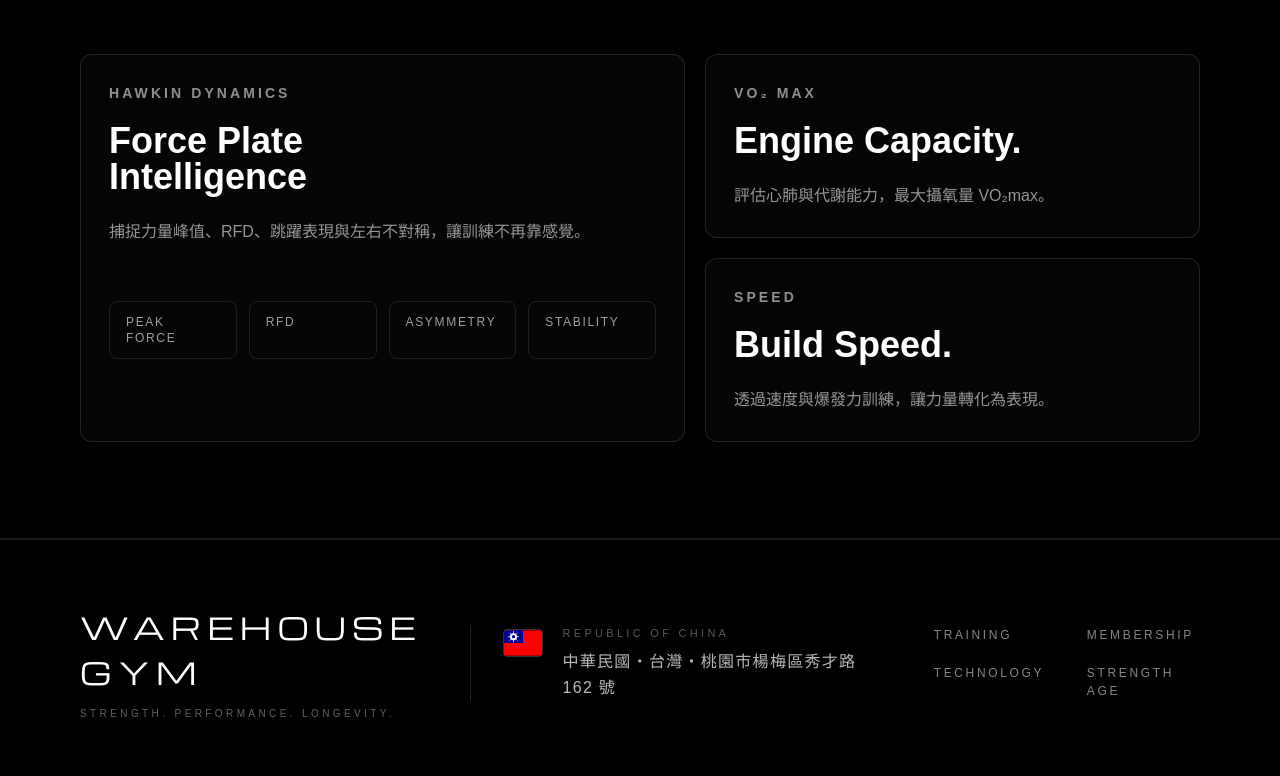
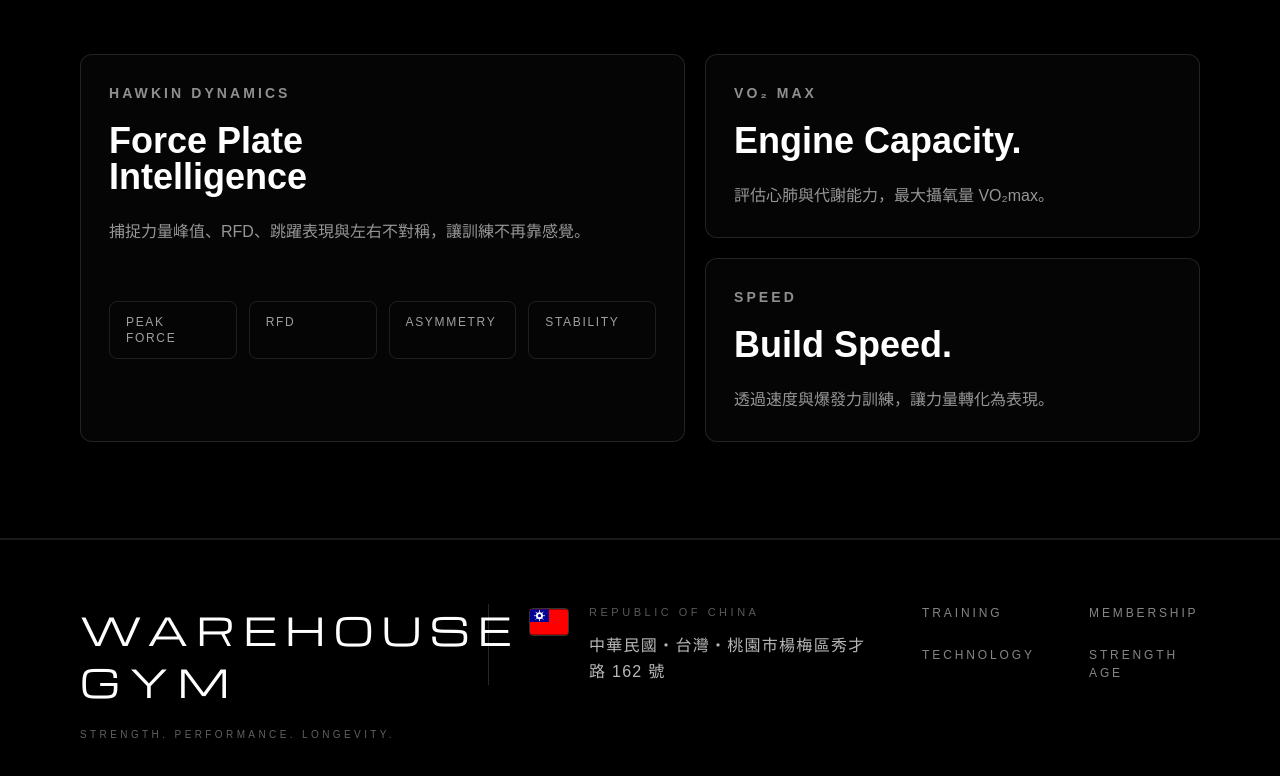
Before and after one commit to dezz604/warehouse-gym, a Next.js app: page / in a window 1280 px wide. Shown: the part 5824-6600 px from the top of the page. Built offline with nearby package versions, Linux system fonts and the light colour scheme.

Commit message:
Refine footer vertical layout

```diff
--- a/app/page.tsx
+++ b/app/page.tsx
@@ -729,22 +729,24 @@ export default function Home() {
       </section>
 
 <footer className="border-t border-white/10 px-6 py-16 md:px-14 lg:px-20">
-  <div className="mx-auto grid max-w-7xl grid-cols-1 gap-12 lg:grid-cols-[0.95fr_1.25fr_0.8fr] lg:items-center">
+  <div className="mx-auto grid max-w-7xl grid-cols-1 gap-12 lg:grid-cols-[0.85fr_1.25fr_0.9fr] lg:items-start">
     {/* LEFT LOGO */}
     <div>
       <div
-        className={`${michroma.className} text-[22px] uppercase tracking-[0.2em] text-white md:text-[26px] lg:text-[30px]`}
+        className={`${michroma.className} max-w-[360px] text-[26px] uppercase leading-[1.35] tracking-[0.22em] text-white md:text-[32px] lg:text-[38px]`}
       >
-        WAREHOUSE GYM
+        WAREHOUSE
+        <br />
+        GYM
       </div>
 
-      <div className="mt-3 text-[10px] uppercase tracking-[0.34em] text-white/38">
+      <div className="mt-5 text-[10px] uppercase tracking-[0.34em] text-white/38">
         Strength. Performance. Longevity.
       </div>
     </div>
 
     {/* CENTER ADDRESS */}
-    <div className="border-l border-white/15 pl-8">
+    <div className="border-l border-white/15 pl-10">
       <div className="flex items-start gap-5">
         {/* Taiwan Flag */}
         <div className="mt-1 h-7 w-10 shrink-0 overflow-hidden rounded-sm border border-white/20 shadow-sm">
@@ -763,11 +765,11 @@ export default function Home() {
         </div>
 
         <div>
-          <div className="text-[11px] uppercase tracking-[0.3em] text-white/35">
+          <div className="text-[11px] uppercase tracking-[0.32em] text-white/35">
             Republic of China
           </div>
 
-          <div className="mt-2 text-base leading-relaxed tracking-[0.08em] text-white/72">
+          <div className="mt-3 text-base leading-relaxed tracking-[0.08em] text-white/72">
             中華民國・台灣・桃園市楊梅區秀才路 162 號
           </div>
         </div>
@@ -775,7 +777,7 @@ export default function Home() {
     </div>
 
     {/* RIGHT NAV */}
-    <nav className="grid grid-cols-2 gap-x-10 gap-y-5 text-[12px] uppercase tracking-[0.22em] text-white/52 lg:justify-self-end">
+    <nav className="grid grid-cols-2 gap-x-14 gap-y-6 text-[12px] uppercase tracking-[0.24em] text-white/52 lg:justify-self-end">
       <a href="#training" className="transition hover:text-white">
         Training
       </a>
```
